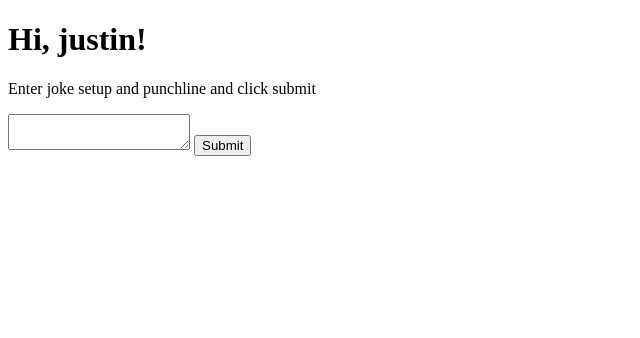
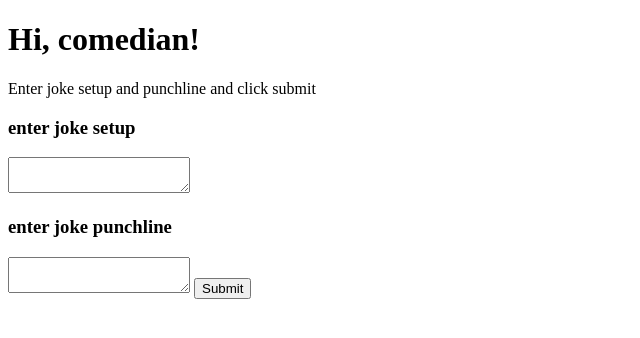
Before and after one commit to justinglobal/codeguild, a Django app: page /jokes/form/ in a window 1280 px wide. Shown: the top 338 px of the page, without its empty margins (0-640 px from the left). Run offline with Django 3.2, Linux system fonts and the light colour scheme; some libraries are stand-ins or nearby versions.

Commit message:
jokes django project

```diff
--- a/jokes/jokes/logic.py
+++ b/jokes/jokes/logic.py
@@ -2,15 +2,31 @@
 logic.py file for jokes project
 """
 
-comments = []
+jokes_dict = {}
+
+def save_joke(setup_text, punchline_text):
+    """save joke setup_text and punchline_text"""
+    jokes_dict[setup_text] = punchline_text
+
+def get_all_setups():
+    """gets all joke setups defined as keys from jokes_dict"""
+    return jokes_dict.keys()
+
+def get_all_punchlines():
+    """gets all joke punchlines defined as values from jokes_dict"""
+    return jokes_dict.values()
 
 
-def save_comment(comment_text):
-    """Save a new comment.
-    """
-    comments.append(comment_text)
 
-
-def get_all_comments():
-    """Return all previously saved comments as a list of strings."""
-    return comments
+# comments = []
+#
+#
+# def save_comment(comment_text):
+#     """Save a new comment.
+#     """
+#     comments.append(comment_text)
+#
+#
+# def get_all_comments():
+#     """Return all previously saved comments as a list of strings."""
+#     return comments
--- a/jokes/jokes/static/jokes/style.css
+++ b/jokes/jokes/static/jokes/style.css
@@ -1,3 +1,15 @@
-blockquote {
+#punchlines {
   font-style: italic;
 }
+
+.showpunchlines {
+
+}
+
+#flexthis {
+  display: flex;
+}
+
+#flexset {
+  flex: 1;
+}
--- a/jokes/jokes/templates/jokes/form_page.html
+++ b/jokes/jokes/templates/jokes/form_page.html
@@ -13,19 +13,23 @@
   <body>
     <h1>Hi, {{ name }}!</h1>
     <p>Enter joke setup and punchline and click submit</p>
-    <!-- <form>
-      <input type=textarea value="type joke setup here">
-      <input type=textarea value="type joke punchline here">
-      <button name="button">submit</button>
-    </form> -->
     <form action="/jokes/submit/" method="post">
         {% csrf_token %}
-        <textarea name="comment_text"></textarea>
+        <h3>enter joke setup</h3>
+        <textarea name="setup_text"></textarea>
+        <h3>enter joke punchline</h3>
+        <textarea name="punchline_text"></textarea>
         <input type="submit">
     </form>
   </body>
 </html>
 
+
+<!-- <form action="/jokes/submit/" method="post">
+    {% csrf_token %}
+    <textarea name="comment_text"></textarea>
+    <input type="submit">
+</form> -->
 
 <!-- {% load staticfiles %}
 <!DOCTYPE html>
--- a/jokes/jokes/views.py
+++ b/jokes/jokes/views.py
@@ -13,28 +13,34 @@ def render_page(request):
 
 def render_form_page(request):
     """Renders the HTML from Template file form_page"""
-    context = {'name': 'justin'}
+    context = {'name': 'comedian'}
     # context = {'name': request.GET['name']}
     return render(request, 'jokes/form_page.html' , context)
 
 def render_ack(request):
-    """Accepts a POST of a joke and renders the ack page."""
-    comment_text = request.POST['comment_text']
+    """Accepts a POST of a setup_text and punchline_text and renders the ack page."""
+    setup_text = request.POST['setup_text']
+    punchline_text = request.POST['punchline_text']
 
-    logic.save_comment(comment_text)
+    logic.save_joke(setup_text , punchline_text)
 
     context = {
-        'comment_text': comment_text,
+        'setup_text': setup_text,
+        'punchline_text': punchline_text
     }
     return render(request, 'jokes/ack.html', context)
 
 def render_index(request):
     """Renders the listing of previous jokes page.
+    Makes all_setups and all_punchlines variables from jokes_dict via logic.py.
+    defines context dict for rendering page.
     """
-    comments = logic.get_all_comments()
+    all_setups = logic.get_all_setups()
+    all_punchlines = logic.get_all_punchlines()
 
     context = {
-        'comments': comments,
+        'setups': all_setups,
+        'punchlines': all_punchlines
     }
     return render(request, 'jokes/index.html', context)
 
```
Also changed, not shown: jokes/jokes/templates/jokes/ack.html (+6 -3 lines), jokes/jokes/templates/jokes/index.html (+13 -5 lines).
